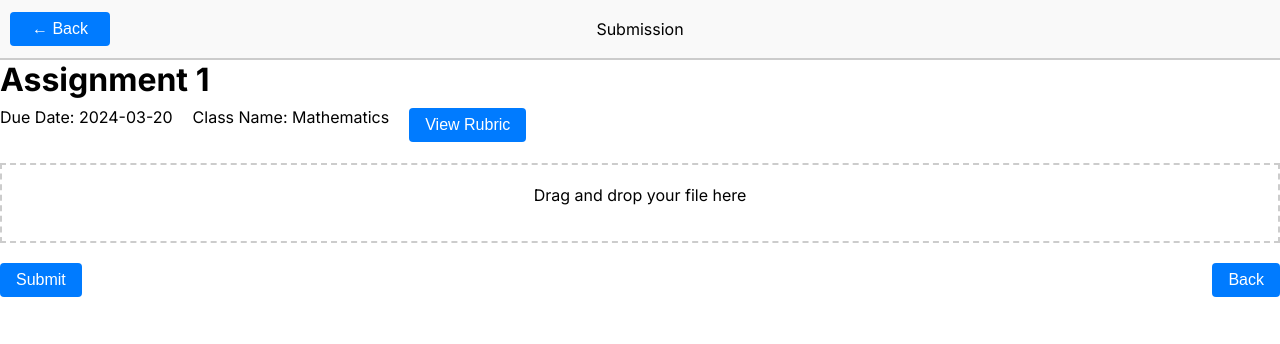
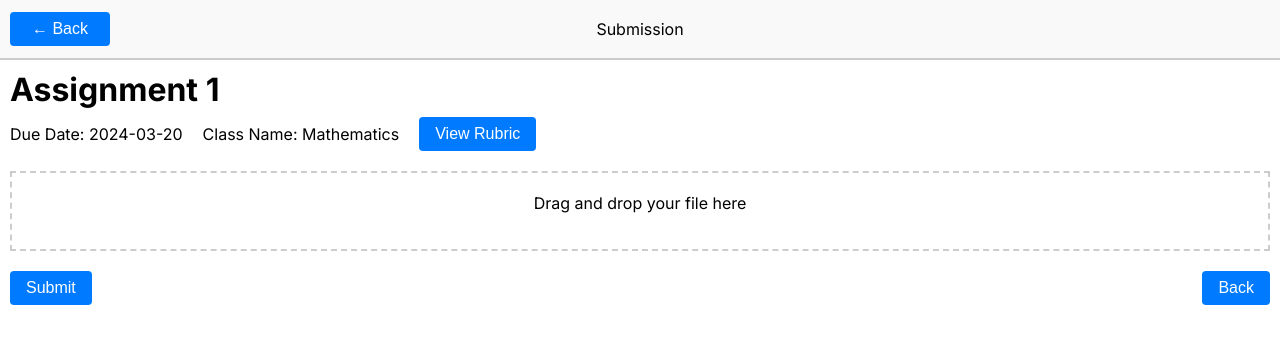
Before and after one commit to Flying-Kimbo/c302p3, a Next.js app: page /student/assignments/submission in a window 1280 px wide. Shown: the top 344 px of the page. Built offline with nearby package versions, Linux system fonts and the light colour scheme.

Commit message:
Added some position styling to student submission page.

```diff
--- a/src/app/student/assignments/submission/page.module.css
+++ b/src/app/student/assignments/submission/page.module.css
@@ -1,3 +1,7 @@
+.container {
+  padding: 10px;
+}
+
 .header {
   margin-bottom: 20px;
 }
@@ -7,7 +11,7 @@
   align-items: center;
 }
 
-.submissionInfo p {
+.submissionInfo .infoContainer {
   margin-right: 20px;
 }
 
@@ -21,7 +25,14 @@
 .submittedAssignment {
   display: flex;
   flex-direction: column;
+  align-items: center;
   gap: 10px;
+  margin: 10px;
+}
+
+.submittedAssignment img {
+  max-width: 100%;
+  height: auto;
 }
 
 .buttons {
--- a/src/app/student/assignments/submission/page.tsx
+++ b/src/app/student/assignments/submission/page.tsx
@@ -35,12 +35,12 @@ const SubmitAssignment = () => {
   };
 
   return (
-    <div>
+    <div className={styles.container}>
       <div className={styles.header}>
         <h1>{assignment.name}</h1>
         <div className={styles.submissionInfo}>
-          <p>Due Date: {assignment.dueDate}</p>
-          <p>Class Name: {assignment.className}</p>
+          <div className={styles.infoContainer}>Due Date: {assignment.dueDate}</div>
+          <div className={styles.infoContainer}>Class Name: {assignment.className}</div>
           <button onClick={() => window.open(assignment.rubricUrl, '_blank')}>View Rubric</button>
         </div>
       </div>
```
